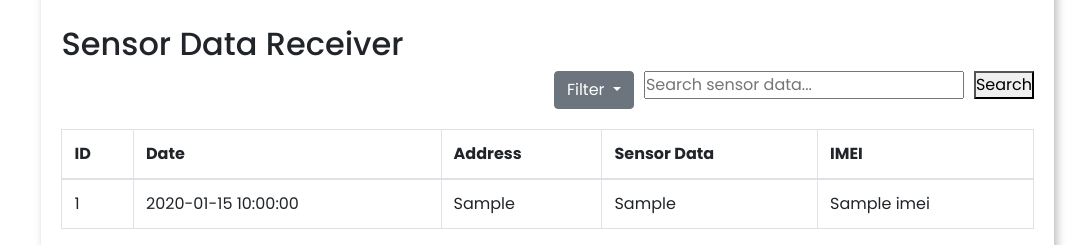
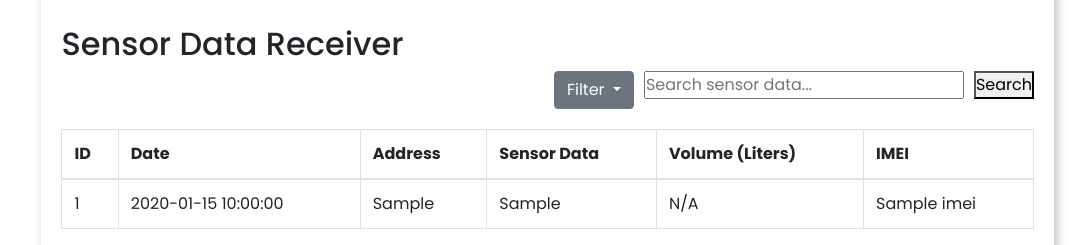
Before and after one commit to snehanaik111/azure_dashboard1, a Flask app: template templates/dashboard.html in a window 1280 px wide. Shown: the part 1126-1371 px from the top of the page, without its empty margins (196-1280 px from the left). Run offline with Flask 3, Linux system fonts and the light colour scheme; tables that the repository leaves empty hold one stand-in row (values such as "Sample post"); the template is opened without the code that fills it: values that come from a table or form of the project are taken from there, most other values are stand-ins (such as "Sample title", 1, 10 or a date in 2020).

Commit message:
Update dashboard.html volume entry

```diff
--- a/templates/dashboard.html
+++ b/templates/dashboard.html
@@ -264,6 +264,7 @@
         <th>Date</th>
         <th>Address</th>
         <th>Sensor Data</th>
+        <th>Volume (Liters)</th> <!-- Add a new column for volume -->
         <th>IMEI</th>
         </tr>
       </thead>
@@ -274,6 +275,7 @@
         <td>{{ entry.date }}</td>
         <td>{{ entry.full_addr }}</td>
         <td>{{ entry.sensor_data }}</td>
+        <td>{{ volume_liters.get(entry.sensor_data, 'N/A') }}</td> <!-- Display the volume in liters -->
         <td>{{ entry.imei }}</td>
         </tr>
         {% endfor %}
```
Lines whose indentation alone changed are shown as unchanged.
